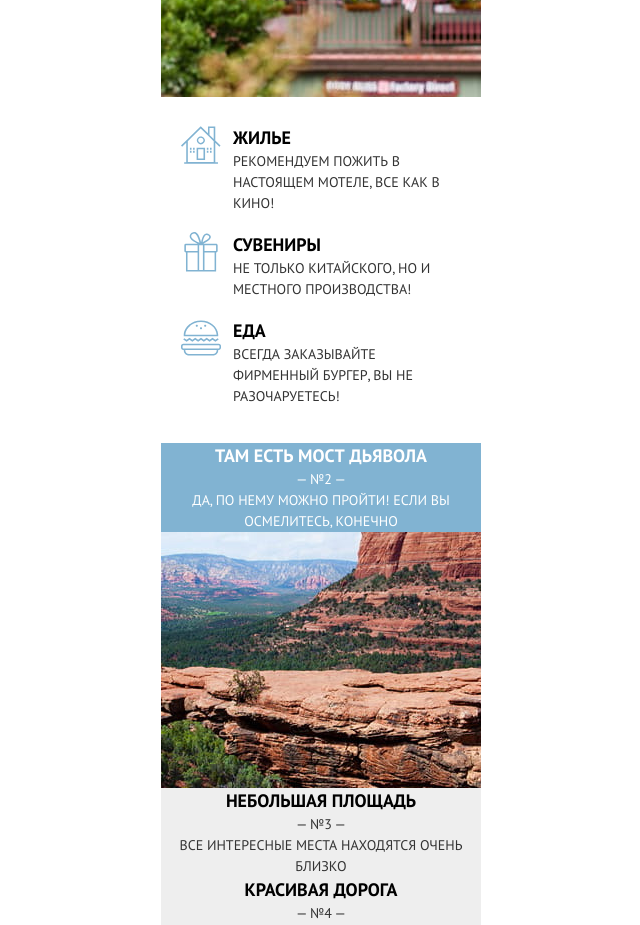
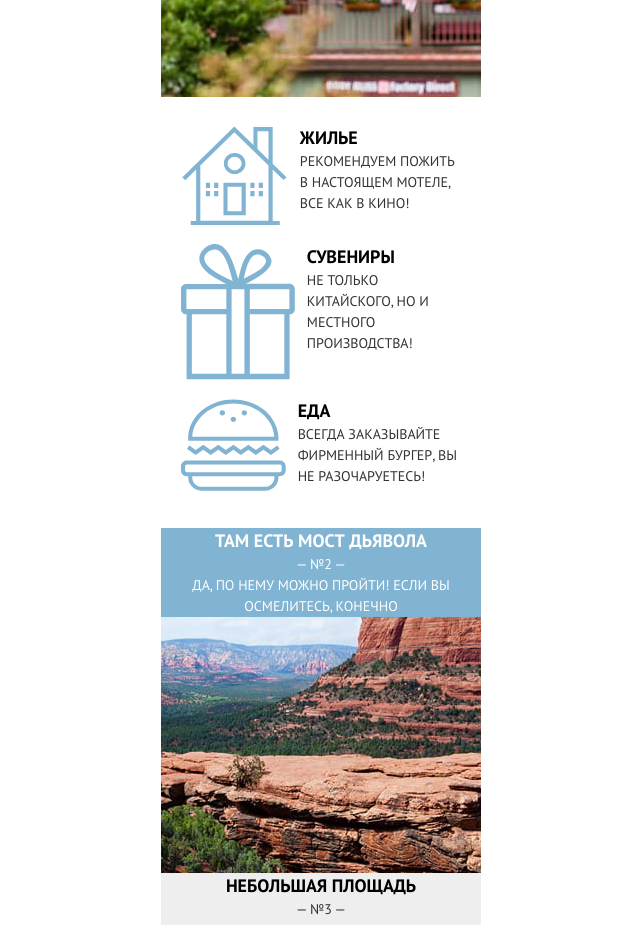
Before and after one commit to AndrewP-GH/sedona, a website: page index.html in a window 1280 px wide. Shown: the part 880-1805 px from the top of the page, without its empty margins (319-959 px from the left). Drawn offline with Linux system fonts and the light colour scheme.

Commit message:
Fix subreasons icons

```diff
--- a/index.html
+++ b/index.html
@@ -165,14 +165,13 @@
           <ul class="main-section-subreasons">
             <li class="main-section-subreason-item">
               <article class="main-section-subreason-card">
-                <svg class="main-section-subreason-icon" width="75" height="70" viewBox="0 0 75 70"
-                  xmlns="http://www.w3.org/2000/svg">
+                <svg class="main-section-subreason-icon" xmlns="http://www.w3.org/2000/svg" viewBox="0 0 40 38">
                   <path fill-rule="evenodd" clip-rule="evenodd"
-                    d="M29.263 63.128h15.871v-23.1H29.263v23.1Zm12.895-2.803H32.14V42.83h10.02v17.495ZM37.199 33.84c-4.166 0-7.638-3.383-7.638-7.539s3.372-7.442 7.638-7.442c4.265 0 7.737 3.286 7.737 7.442 0 4.156-3.472 7.54-7.737 7.54Zm4.96-7.539c0-2.706-2.282-4.833-4.96-4.833s-4.96 2.224-4.96 4.833c0 2.707 2.282 4.833 4.96 4.833 2.777 0 4.96-2.223 4.96-4.833Z" />
+                    d="M15.902 33.804h8.353V21.646h-8.353v12.158Zm6.787-1.475h-5.273V23.12h5.273v9.208ZM20.078 18.39c-2.192 0-4.02-1.781-4.02-3.968 0-2.188 1.775-3.918 4.02-3.918 2.245 0 4.073 1.73 4.073 3.918 0 2.187-1.828 3.968-4.073 3.968Zm2.61-3.968c0-1.425-1.2-2.544-2.61-2.544s-2.61 1.17-2.61 2.544c0 1.424 1.2 2.543 2.61 2.543 1.462 0 2.61-1.17 2.61-2.543Z" />
                   <path
-                    d="M19.74 40.028h-2.976v3.77h2.976v-3.77ZM22.617 40.028h2.976v3.77h-2.976v-3.77ZM19.74 45.825h-2.976v3.77h2.976v-3.77ZM22.617 45.825h2.976v3.77h-2.976v-3.77ZM51.384 40.028h-2.976v3.77h2.976v-3.77ZM54.36 40.028h2.976v3.77H54.36v-3.77ZM51.384 45.825h-2.976v3.77h2.976v-3.77ZM54.36 45.825h2.976v3.77H54.36v-3.77Z" />
+                    d="M10.89 21.646H9.322v1.984h1.566v-1.984Zm1.514 0h1.566v1.984h-1.566v-1.984Zm-1.514 3.052H9.322v1.983h1.566v-1.983Zm1.514 0h1.566v1.983h-1.566v-1.983Zm15.14-3.052h-1.566v1.984h1.566v-1.984Zm1.566 0h1.567v1.984H29.11v-1.984Zm-1.566 3.052h-1.566v1.983h1.566v-1.983Zm1.566 0h1.567v1.983H29.11v-1.983Z" />
                   <path fill-rule="evenodd" clip-rule="evenodd"
-                    d="m72.017 38.093 2.083-2.03-9.82-9.569V.398H50.59v12.758L37 .011 0 36.16l2.083 2.03 7.737-7.54v36.536H5.952v2.803h63.387v-2.803h-5.06V30.554l7.738 7.539ZM53.467 3.297h7.837v20.395l-7.837-7.636V3.297Zm7.837 63.792H12.796V27.751L37 4.07l24.304 23.68v39.338Z" />
+                    d="m38.404 20.628 1.096-1.069-5.169-5.036V.788h-7.205v6.715L19.974.585.5 19.61l1.096 1.069L5.67 16.71v19.23H3.633v1.475h33.361V35.94h-2.663V16.66l4.073 3.968ZM28.64 2.314h4.124v10.734L28.641 9.03V2.314Zm4.124 33.575H7.235V15.185L19.974 2.72l12.791 12.464v20.704Z" />
                 </svg>
                 <div class="main-section-subreason-content">
                   <h4 class="main-section-subreason-header h-text-m">Жилье</h4>
@@ -184,10 +183,9 @@
             </li>
             <li class="main-section-subreason-item">
               <article class="main-section-subreason-card">
-                <svg class="main-section-subreason-icon" width="62" height="73" viewBox="0 0 62 73"
-                  xmlns="http://www.w3.org/2000/svg">
+                <svg class="main-section-subreason-icon" xmlns="http://www.w3.org/2000/svg" viewBox="0 0 32 38">
                   <path
-                    d="M58.698 21.291H35.15c13.125-6.544 14.187-10.682 13.704-12.992-1.062-3.753-5.404-6.64-9.458-5.1-5.308 2.02-6.755 9.912-8.203 15.59-1.834-5.774-3.57-13.088-7.72-16.841C22.314.888 20.576-.17 17.97.023c-3.86.385-9.36 5.1-7.045 10.393 2.124 5.1 9.169 8.373 13.898 10.971H3.302A2.694 2.694 0 0 0 .6 24.082V34.86c0 1.54 1.255 2.695 2.702 2.695h.29V72.2h55.01V37.555h.096A2.694 2.694 0 0 0 61.4 34.86V24.082c0-1.54-1.255-2.791-2.702-2.791ZM40.94 5.605c2.027-.29 4.73 1.25 5.019 3.08.386 2.598-3.185 5.003-4.826 6.062-2.412 1.636-4.729 2.502-6.948 3.85.772-3.561 2.413-12.415 6.755-12.992Zm-21.81 9.43c-2.124-1.443-6.177-4.234-6.08-7.41.096-3.464 5.5-6.255 8.396-3.656C25.113 7.143 26.85 14.554 28.2 19.75c-3.088-1.54-5.983-2.694-9.071-4.715Zm5.694 54.278H6.39V37.555h18.433v31.758Zm0-34.645H3.495v-10.49h21.329v10.49Zm9.65 34.645h-6.852V24.178h6.852v45.135Zm21.232 0H37.37V37.555h18.433v31.758h-.097Zm2.799-34.645H37.37v-10.49h21.135v10.49Z" />
+                    d="M30.578 11.206H18.184c6.908-3.444 7.467-5.622 7.213-6.838-.559-1.975-2.845-3.495-4.978-2.685-2.794 1.064-3.556 5.218-4.317 8.206-.966-3.04-1.88-6.889-4.064-8.864-.61-.557-1.524-1.114-2.895-1.013-2.032.203-4.927 2.684-3.708 5.47 1.117 2.685 4.825 4.407 7.314 5.775H1.422C.61 11.257 0 11.915 0 12.675v5.672c0 .811.66 1.419 1.422 1.419h.153V38h28.952V19.766h.05c.813 0 1.423-.659 1.423-1.418v-5.673c0-.81-.66-1.47-1.422-1.47ZM21.232 2.95c1.066-.152 2.489.658 2.641 1.62.203 1.368-1.676 2.634-2.54 3.192-1.27.86-2.489 1.316-3.657 2.026.407-1.874 1.27-6.534 3.556-6.838ZM9.752 7.914c-1.117-.76-3.25-2.23-3.2-3.9.051-1.824 2.896-3.293 4.42-1.925 1.93 1.671 2.844 5.571 3.555 8.306-1.625-.81-3.15-1.418-4.775-2.481ZM12.75 36.48H3.048V19.765h9.701V36.48Zm0-18.235H1.524v-5.52h11.225v5.52Zm5.08 18.235h-3.607V12.724h3.607V36.48Zm11.174 0h-9.65V19.765h9.701V36.48h-.05Zm1.473-18.235H19.352v-5.52h11.124v5.52Z" />
                 </svg>
                 <div class="main-section-subreason-content">
                   <h4 class="main-section-subreason-header h-text-m">Сувениры</h4>
@@ -199,12 +197,11 @@
             </li>
             <li class="main-section-subreason-item">
               <article class="main-section-subreason-card">
-                <svg class="main-section-subreason-icon" width="76" height="68" viewBox="0 0 76 68"
-                  xmlns="http://www.w3.org/2000/svg">
+                <svg class="main-section-subreason-icon" xmlns="http://www.w3.org/2000/svg" viewBox="0 0 40 36">
                   <path
-                    d="M71.711 45.116H4.29C1.895 45.116 0 47.04 0 49.254v3.369c0 2.213 1.895 4.042 4.289 4.042h.997v.962c0 5.293 4.488 9.528 9.874 9.528h45.68c5.486 0 9.874-4.33 9.874-9.528v-.962h.997c2.294 0 4.289-1.829 4.289-4.139v-3.368c0-2.117-1.895-4.042-4.289-4.042Zm-3.89 12.511c0 3.657-3.091 6.64-6.881 6.64H15.06c-3.79 0-6.882-2.983-6.882-6.64v-.962h59.644v.962Zm5.187-5.1c0 .673-.599 1.25-1.297 1.25H4.29c-.698 0-1.297-.577-1.297-1.25v-3.37c0-.576.599-1.154 1.297-1.154h67.52c.698 0 1.297.578 1.297 1.251v3.272h-.1ZM16.157 37.32l5.386 3.85 5.486-3.85 5.485 3.85L38 37.32l5.386 3.85 5.485-3.85 5.486 3.85 5.486-3.85 5.485 3.85 6.284-4.524-1.696-2.31-4.588 3.176-5.485-3.85-5.486 3.85-5.486-3.85-5.485 3.85L38 33.662l-5.486 3.85-5.485-3.85-5.486 3.85-5.386-3.85-5.485 3.85-4.588-3.176-1.795 2.31 6.383 4.523 5.485-3.85Zm54.557-6.544c0-.578.1-2.502 0-2.887C70.016 12.875 55.654.845 38 .845c-17.654 0-32.115 12.03-32.814 27.044v2.887h65.528ZM38 3.732c15.958 0 29.123 10.78 29.722 24.157H8.179C8.877 14.51 22.041 3.732 38 3.732Z" />
+                    d="M37.743 23.85H2.257C.997 23.85 0 24.864 0 26.03v1.77c0 1.165.997 2.128 2.257 2.128h.525v.506c0 2.786 2.362 5.015 5.197 5.015h24.042c2.887 0 5.197-2.28 5.197-5.015v-.506h.525c1.207 0 2.257-.962 2.257-2.178v-1.773c0-1.115-.997-2.128-2.257-2.128Zm-2.047 6.585c0 1.925-1.628 3.496-3.622 3.496H7.927c-1.995 0-3.623-1.57-3.623-3.496v-.506h31.392v.506Zm2.73-2.684c0 .354-.316.658-.683.658H2.257c-.367 0-.682-.304-.682-.658v-1.773c0-.304.315-.608.682-.608h35.538c.368 0 .683.304.683.659v1.722h-.053ZM8.504 19.747l2.835 2.026 2.887-2.026 2.887 2.026L20 19.747l2.835 2.026 2.887-2.026 2.887 2.026 2.887-2.026 2.887 2.026 3.307-2.38-.892-1.216-2.415 1.672-2.887-2.026-2.887 2.026-2.887-2.026-2.887 2.026L20 17.823l-2.887 2.026-2.887-2.026-2.887 2.026-2.835-2.026-2.887 2.026-2.415-1.672-.945 1.216 3.36 2.38 2.887-2.026Zm28.714-3.444c0-.304.052-1.317 0-1.52C36.85 6.883 29.29.55 20 .55S3.097 6.882 2.73 14.784v1.52h34.488ZM20 2.07c8.399 0 15.328 5.673 15.643 12.714H4.304C4.672 7.743 11.601 2.07 20 2.07Z" />
                   <path
-                    d="M38 17.206c1.102 0 1.995-.862 1.995-1.925 0-1.063-.893-1.925-1.995-1.925s-1.995.862-1.995 1.925c0 1.063.893 1.925 1.995 1.925Zm-7.979-4.716c1.102 0 1.995-.862 1.995-1.925 0-1.063-.893-1.925-1.995-1.925s-1.995.862-1.995 1.925c0 1.063.893 1.924 1.995 1.924Zm15.958 0c1.102 0 1.995-.862 1.995-1.925 0-1.063-.893-1.925-1.995-1.925s-1.995.862-1.995 1.925c0 1.063.893 1.924 1.995 1.924Z" />
+                    d="M20 9.161c.58 0 1.05-.453 1.05-1.013 0-.56-.47-1.013-1.05-1.013-.58 0-1.05.454-1.05 1.013 0 .56.47 1.013 1.05 1.013Zm-4.2-2.482c.58 0 1.05-.454 1.05-1.013 0-.56-.47-1.013-1.05-1.013-.58 0-1.05.453-1.05 1.013 0 .56.47 1.013 1.05 1.013Zm8.4 0c.58 0 1.05-.454 1.05-1.013 0-.56-.47-1.013-1.05-1.013-.58 0-1.05.453-1.05 1.013 0 .56.47 1.013 1.05 1.013Z" />
                 </svg>
                 <div class="main-section-subreason-content">
                   <h4 class="main-section-subreason-header h-text-m">Еда</h4>
--- a/styles/blocks/main-section-subreasons.css
+++ b/styles/blocks/main-section-subreasons.css
@@ -15,9 +15,7 @@
 
 .main-section-subreason-icon {
   fill: #81B3D2;
-  width: 40px;
-  height: 40px;
-  flex-shrink: 0;
+  /* flex-shrink: 0; */
 }
 
 .main-section-subreason-content {
```
